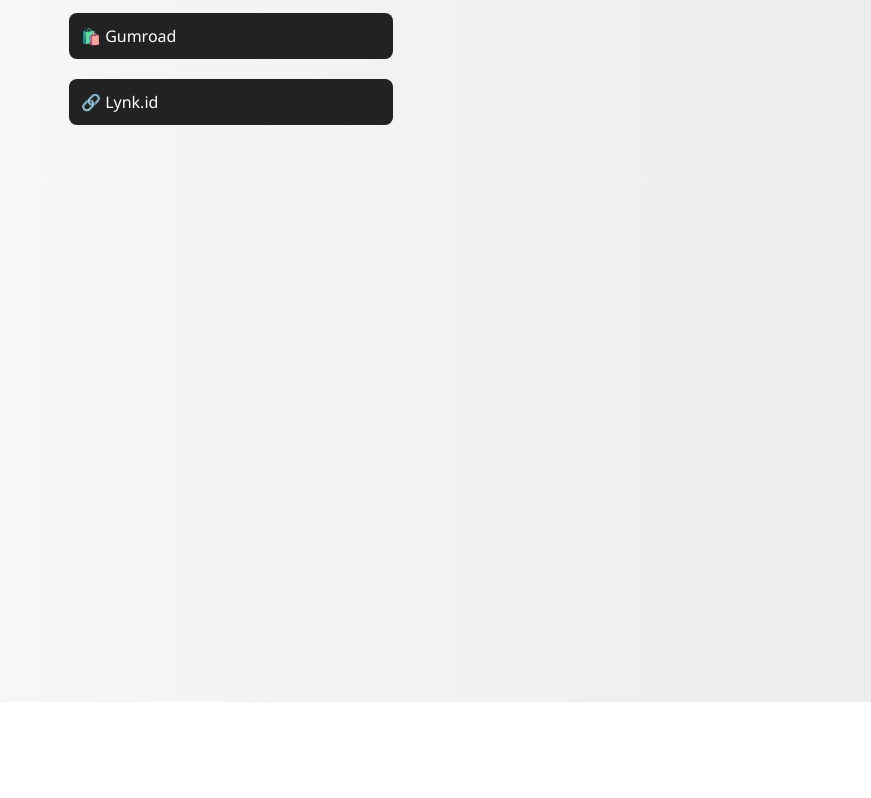
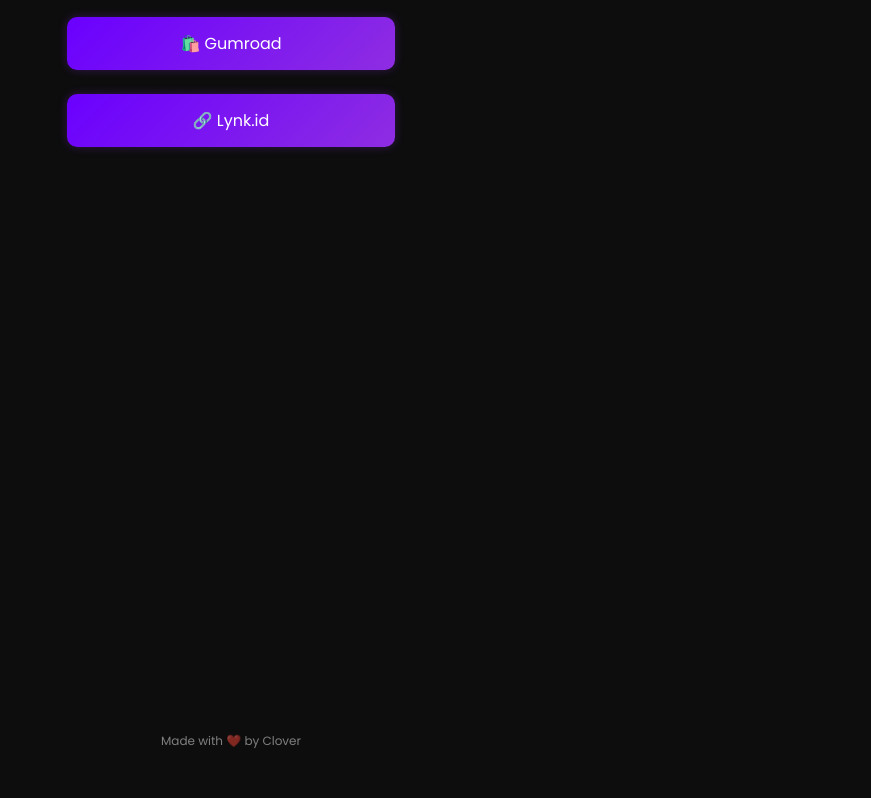
Before and after one commit to Clover0629/clover0629.github.io, a plain HTML site: page index.html in a window 1280 px wide. Shown: the part 98-896 px from the top of the page, without its empty margins (409-1280 px from the left). Before the commit the page ends 800 px from the top, so only its background shows below. Drawn offline with Linux system fonts and the light colour scheme.

Commit message:
Update index.html

```diff
--- a/index.html
+++ b/index.html
@@ -4,53 +4,77 @@
   <meta charset="UTF-8" />
   <meta name="viewport" content="width=device-width, initial-scale=1.0"/>
   <title>clover | Links</title>
+  <!-- Font: Poppins -->
+  <link href="https://fonts.googleapis.com/css2?family=Poppins:wght@400;600&display=swap" rel="stylesheet">
   <style>
     body {
-      font-family: 'Segoe UI', sans-serif;
-      background: linear-gradient(to right, #fdfbfb, #ebedee);
+      font-family: 'Poppins', sans-serif;
+      background-color: #0d0d0d;
+      color: #f0f0f0;
       display: flex;
       flex-direction: column;
       align-items: center;
       padding: 40px 20px;
+      min-height: 100vh;
     }
+
     .profile-pic {
       width: 100px;
       height: 100px;
       border-radius: 50%;
       margin-bottom: 10px;
       object-fit: cover;
+      border: 2px solid #888;
     }
+
     h1 {
       font-size: 24px;
       margin: 0 0 20px;
-      color: #222;
+      font-weight: 600;
+      letter-spacing: 1px;
     }
+
     a {
       display: block;
       width: 100%;
       max-width: 300px;
-      padding: 12px;
-      margin: 10px 0;
-      background-color: #222;
+      padding: 14px;
+      margin: 12px 0;
+      background: linear-gradient(135deg, #6a00ff, #8e2de2);
       color: #fff;
       text-decoration: none;
-      border-radius: 8px;
-      transition: background-color 0.3s;
+      border-radius: 10px;
+      font-weight: 500;
+      text-align: center;
+      box-shadow: 0 0 10px rgba(138, 43, 226, 0.3);
+      transition: transform 0.2s ease, box-shadow 0.2s ease;
     }
+
     a:hover {
-      background-color: #444;
+      transform: translateY(-3px);
+      box-shadow: 0 0 15px rgba(138, 43, 226, 0.5);
+    }
+
+    .footer {
+      margin-top: auto;
+      padding-top: 30px;
+      font-size: 12px;
+      opacity: 0.5;
     }
   </style>
 </head>
 <body>
-  <!-- Optional: tambahkan URL gambar kamu jika ada -->
-  <!-- <img src="https://i.imgur.com/yourimage.jpg" alt="Profile Picture" class="profile-pic" /> -->
+  <!-- OPTIONAL: Ganti gambar berikut kalau ada -->
+  <!-- <img src="https://i.imgur.com/YOURIMAGE.jpg" alt="Profile Picture" class="profile-pic" /> -->
 
   <h1>@clover</h1>
 
   <a href="https://clover06.gumroad.com" target="_blank">🛍️ Gumroad</a>
   <a href="https://lynk.id/n06digital" target="_blank">🔗 Lynk.id</a>
 
-  <!-- Tambahkan link tambahan di sini nanti -->
+  <!-- Tambahkan link tambahan di bawah ini -->
+  <!-- <a href="#">🌟 Link Tambahan</a> -->
+
+  <div class="footer">Made with ❤️ by Clover</div>
 </body>
 </html>
```
